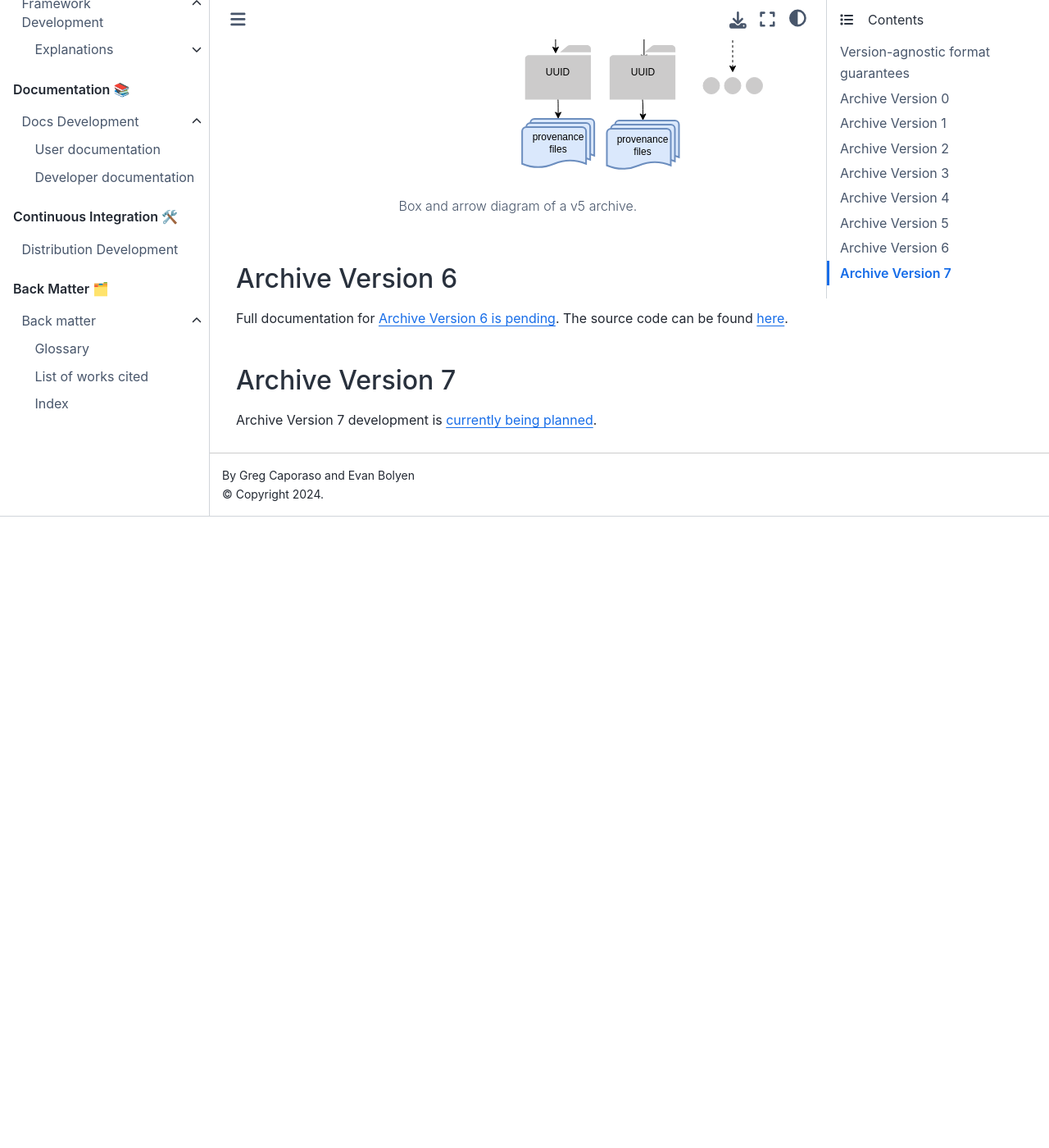
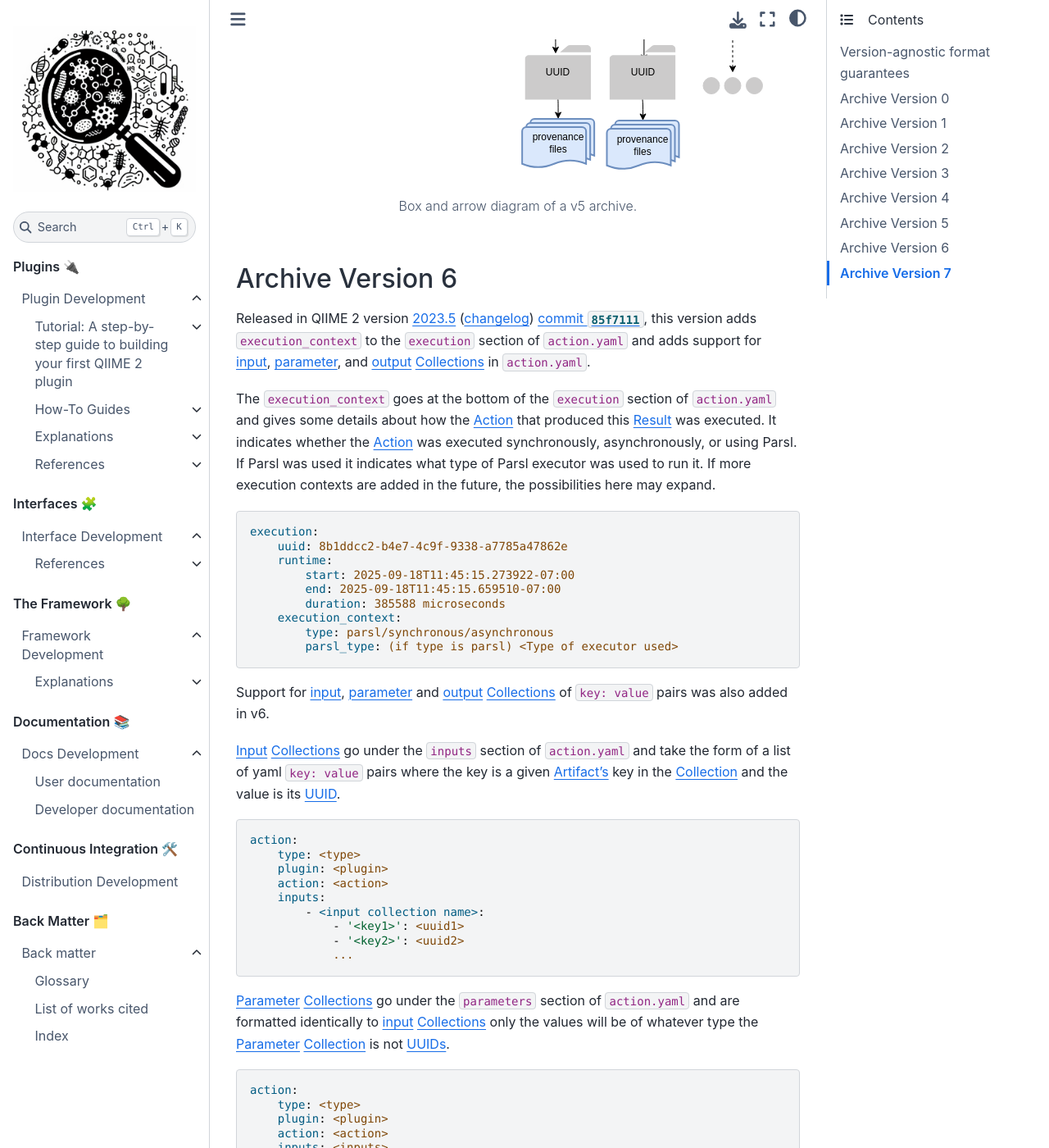
Before and after one commit to caporaso-lab/developing-with-qiime2, a Jupyter Book: the page built from book/framework/references/archive-versions.md, in a window 1280 px wide and 1400 px high, scrolled down 6898 px. Shown: the whole window at 82% size. Built offline with Jupyter Book 1.0.4 settings and Sphinx 7.4.7 and the Sphinx Book theme 1.1.4, drawn with Linux system fonts in a browser that asks for light colours; pages that are not in the unit, such as notebooks, are missing from menus; before the commit the page ends 7528 px from its top, so only the background shows below that; some of the changed text lies outside the part shown.

Commit message:
MAINT: Document archive version 6 (#154)

````diff
--- a/book/framework/references/archive-versions.md
+++ b/book/framework/references/archive-versions.md
@@ -175,9 +175,68 @@ ae0d0e26da5b84a6c0722148789c51e0  provenance/artifacts/f6105891-2c00-4886-b733-6
 Box and arrow diagram of a v5 archive.
 ```
 
+(archive-version-6)=
 ## Archive Version 6
-Full documentation for [Archive Version 6 is pending](https://github.com/caporaso-lab/developing-with-qiime2/issues/32).
-The source code can be found [here](https://github.com/qiime2/qiime2/blob/630696237166f60765f7bbe6e3c668ea0e1495d9/qiime2/core/archive/format/v6.py).
+Released in QIIME 2 version [2023.5](https://github.com/qiime2/qiime2/releases/tag/2023.5.1) ([changelog](https://forum.qiime2.org/t/qiime-2-2023-5-is-now-available/26579)) [commit `85f7111`](https://github.com/qiime2/qiime2/commit/85f71118c0394647779397ebf116480b9498426a), this version adds `execution_context` to the `execution` section of `action.yaml` and adds support for {term}`input`, {term}`parameter`, and {term}`output` {term}`Collections <Collection>` in `action.yaml`.
+
+The `execution_context` goes at the bottom of the `execution` section of `action.yaml` and gives some details about how the {term}`Action` that produced this {term}`Result` was executed. It indicates whether the {term}`Action` was executed synchronously, asynchronously, or using Parsl. If Parsl was used it indicates what type of Parsl executor was used to run it. If more execution contexts are added in the future, the possibilities here may expand.
+```yaml
+execution:
+    uuid: 8b1ddcc2-b4e7-4c9f-9338-a7785a47862e
+    runtime:
+        start: 2025-09-18T11:45:15.273922-07:00
+        end: 2025-09-18T11:45:15.659510-07:00
+        duration: 385588 microseconds
+    execution_context:
+        type: parsl/synchronous/asynchronous
+        parsl_type: (if type is parsl) <Type of executor used>
+```
+
+Support for {term}`input`, {term}`parameter` and {term}`output` {term}`Collections <Collection>` of `key: value` pairs was also added in v6.
+
+{term}`Input` {term}`Collections <Collection>` go under the `inputs` section of `action.yaml` and take the form of a list of yaml `key: value` pairs where the key is a given {term}`Artifact's <Artifact>` key in the {term}`Collection` and the value is its {term}`UUID`.
+
+```yaml
+action:
+    type: <type>
+    plugin: <plugin>
+    action: <action>
+    inputs:
+        - <input collection name>:
+            - '<key1>': <uuid1>
+            - '<key2>': <uuid2>
+            ...
+```
+
+{term}`Parameter` {term}`Collections <Collection>` go under the `parameters` section of `action.yaml` and are formatted identically to {term}`input` {term}`Collections <Collection>` only the values will be of whatever type the {term}`Parameter` {term}`Collection` is not {term}`UUIDs <UUID>`.
+
+```yaml
+action:
+    type: <type>
+    plugin: <plugin>
+    action: <action>
+    inputs: <inputs>
+    parameters:
+        - <parameter collection name>:
+            - '<key1>': <value1>
+            - '<key2>': <value2>
+            ...
+```
+
+If a {term}`Result` is part of an {term}`Output` {term}`Collection`, the `output-name` section of its `action.yaml` will contain two additional pieces of information. The key of this {term}`Result` in the {term}`Collection`, and the index of this {term}`Result` in the {term}`Collection` of the form `x/y` where `x` is this {term}`Result's <Result>` index and `y` is the size of the {term}`Collection`.
+
+```yaml
+action:
+    type: <type>
+    plugin: <plugin>
+    action: <action>
+    inputs: <inputs>
+    parameters: <parameters>
+    output-name:
+    - <output collection name>
+    - <key of this element in the output collection>
+    - <index of this element in the collection out of total elements in the collection e.g. 1/100 for the first element in a collection of 100>
+```
 
 ## Archive Version 7
 Archive Version 7 development is [currently being planned](https://github.com/qiime2/qiime2/issues/747).
````
Also changed, not shown: book/back-matter/glossary.md (+4 -1 lines).
